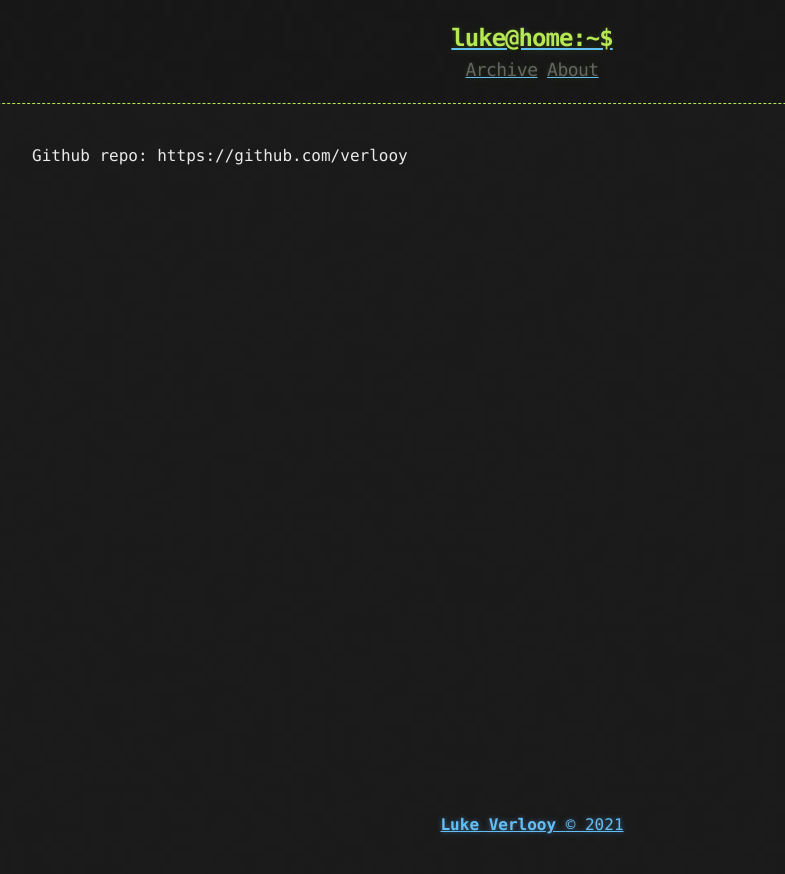
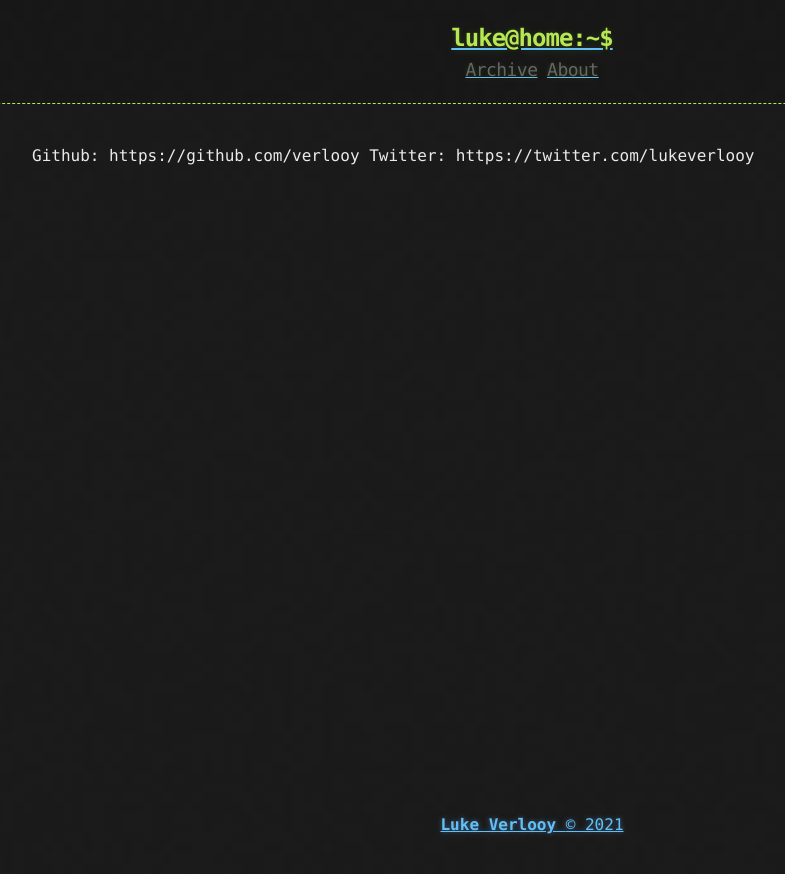
Before and after one commit to verlooy/verlooy.github.io, a Jekyll site: the page built from about.md, in a window 1280 px wide. Shown: the top 874 px of the page, without its empty margins (108-893 px from the left). Built offline with Jekyll 4.4.1, drawn with Linux system fonts in a browser that asks for light colours.

Commit message:
changed aboutme

```diff
--- a/about.md
+++ b/about.md
@@ -3,4 +3,5 @@ layout: page
 title: About
 ---
 
-Github repo: https://github.com/verlooy
+Github: https://github.com/verlooy
+Twitter: https://twitter.com/lukeverlooy
```
